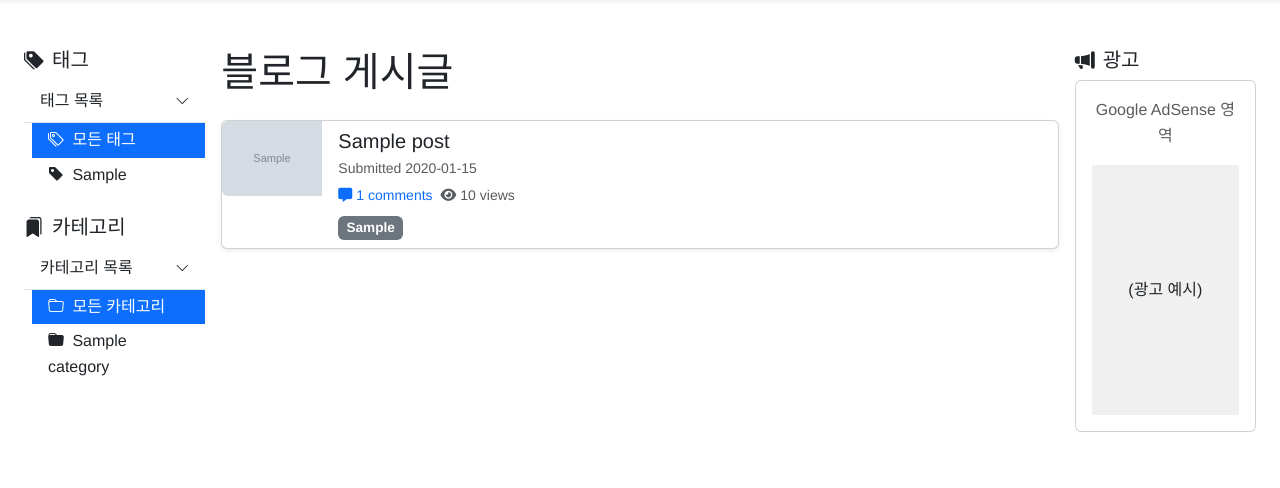
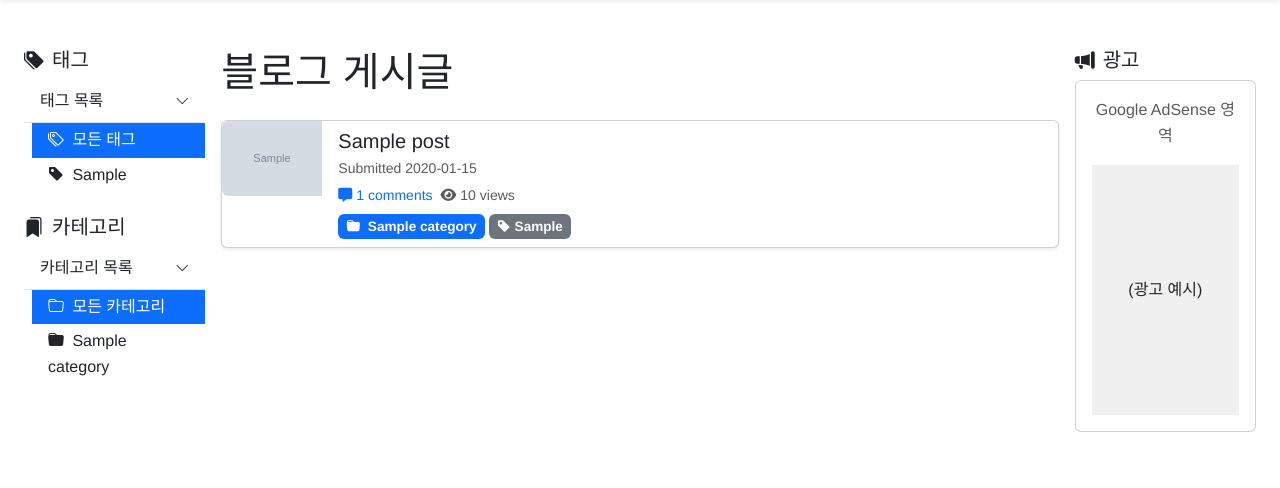
Before and after one commit to devzerops/blog, a Flask app: page / in a window 1280 px wide. Shown: the part 108-596 px from the top of the page. Run offline with Flask 3, Linux system fonts and the light colour scheme; tables that the repository leaves empty hold one stand-in row (values such as "Sample post"); grey boxes marked "Sample" are stand-in pictures; some libraries are stand-ins or nearby versions.

Commit message:
category filter

```diff
--- a/app/routes_public.py
+++ b/app/routes_public.py
@@ -29,7 +29,8 @@ def post_list():
     category_id_filter = request.args.get('category_id', None, type=int) # New: using ID
     selected_category_object = None
 
-    query_obj = Post.query.filter(Post.is_published == True) # Show only published posts
+    # Eager load category relationship
+    query_obj = Post.query.options(db.joinedload(Post.category)).filter(Post.is_published == True) # Show only published posts
 
     title = '블로그 게시글' # Default title
 
@@ -109,7 +110,8 @@ def post_list():
             'alt_text': post_item.alt_text if post_item.alt_text else post_item.title,
             'summary': Markup(post_item.content).striptags()[:200] + ('...' if len(Markup(post_item.content).striptags()) > 200 else ''),
             'views': post_item.views,
-            'comment_count': post_item.comments.count()
+            'comment_count': post_item.comments.count(),
+            'category': post_item.category  # Add the category relationship
         })
 
     return render_template('post_list.html',
--- a/app/static/css/style.css
+++ b/app/static/css/style.css
@@ -12,6 +12,12 @@ body {
 .navbar-brand {
     font-weight: bold;
     font-size: 1.5rem;
+}
+
+/* Ensure dropdown menus always appear on top */
+.dropdown-menu {
+    z-index: 1030; /* Higher than most elements */
+    position: absolute;
 }
 
 .navbar-dark .navbar-nav .nav-link {
--- a/app/templates/_navbar.html
+++ b/app/templates/_navbar.html
@@ -34,14 +34,13 @@
                         </a>
                         <ul class="dropdown-menu dropdown-menu-end" aria-labelledby="adminPageDropdown">
                             <li><a class="dropdown-item" href="{{ url_for('admin.dashboard') }}">게시물 관리</a></li>
+                            <li><a class="dropdown-item {{ 'active' if request.endpoint == 'admin.new_post' else '' }}" href="{{ url_for('admin.new_post') }}">새 게시글</a></li>
                             <li><a class="dropdown-item" href="{{ url_for('admin.admin_categories') }}">카테고리 관리</a></li>
                             <li><a class="dropdown-item" href="{{ url_for('admin.site_stats') }}">사이트 통계</a></li>
                             <li><a class="dropdown-item" href="{{ url_for('admin.site_settings') }}">게시판 수정하기</a></li>
                         </ul>
                     </li>
-                    <li class="nav-item">
-                        <a class="nav-link {{ 'active' if request.endpoint == 'admin.new_post' else '' }}" href="{{ url_for('admin.new_post') }}">새 게시글</a>
-                    </li>
+
                     {# <li class="nav-item">
                         <a class="nav-link {{ 'active' if request.endpoint == 'admin.settings' else '' }}" href="{{ url_for('admin.settings') }}">설정</a>
                     </li> #}
--- a/app/templates/post_list.html
+++ b/app/templates/post_list.html
@@ -79,7 +79,7 @@
         {% if posts %}
             <div class="post-list-container">
                 {% for post in posts %}
-                <div class="card mb-3 shadow-sm blog-post-card-reddit">
+                <div class="card mb-3 shadow-sm blog-post-card-reddit position-relative">
                     <div class="row g-0">
                         {% if post.image_url %}
                         <div class="col-auto" style="max-width: 100px;">
@@ -91,24 +91,31 @@
                         <div class="col">
                             <div class="card-body py-2 px-3">
                                 <h5 class="card-title mb-1">
-                                    <a href="{{ url_for('public.post_detail', post_id=post.id) }}" class="text-decoration-none stretched-link">{{ post.title }}</a>
+                                    <a href="{{ url_for('public.post_detail', post_id=post.id) }}" class="text-decoration-none">{{ post.title }}</a>
                                 </h5>
                                 <p class="card-text text-muted small mb-1">
                                     Submitted {{ post.created_at.strftime('%Y-%m-%d') }}
                                 </p>
                                 <div class="d-flex align-items-center text-muted small">
-                                    <a href="{{ url_for('public.post_detail', post_id=post.id) }}#comments" class="text-decoration-none me-2"><i class="fas fa-comment-alt me-1"></i>{{ post.comment_count }} comments</a>
+                                    <a href="{{ url_for('public.post_detail', post_id=post.id) }}#comments" class="text-decoration-none me-2 position-relative" style="z-index: 2;"><i class="fas fa-comment-alt me-1"></i>{{ post.comment_count }} comments</a>
                                     <span class="me-2"><i class="fas fa-eye me-1"></i>{{ post.views }} views</span>
                                 </div>
-                                {% if post.tags %}
-                                    <div class="mt-2">
+
+                                <div class="d-flex flex-wrap mt-2 gap-1">
+                                    {% if post.category %}
+                                    <a href="{{ url_for('public.post_list', category_id=post.category.id) }}" class="badge bg-primary text-decoration-none position-relative" style="z-index: 2;">
+                                        <i class="bi bi-folder-fill me-1"></i> {{ post.category.name }}
+                                    </a>
+                                    {% endif %}
+
+                                    {% if post.tags %}
                                         {% for tag_name in post.tags.split(',') %}
                                             {% if tag_name.strip() %}
-                                                <a href="{{ url_for('public.post_list', tag=tag_name.strip()) }}" class="badge bg-secondary text-decoration-none me-1">{{ tag_name.strip() }}</a>
+                                                <a href="{{ url_for('public.post_list', tag=tag_name.strip()) }}" class="badge bg-secondary text-decoration-none position-relative" style="z-index: 2;"><i class="bi bi-tag-fill me-1"></i>{{ tag_name.strip() }}</a>
                                             {% endif %}
                                         {% endfor %}
-                                    </div>
-                                {% endif %}
+                                    {% endif %}
+                                </div>
                             </div>
                         </div>
                     </div>
```
Also changed, not shown: check_db.py (added, +13 -0 lines).
